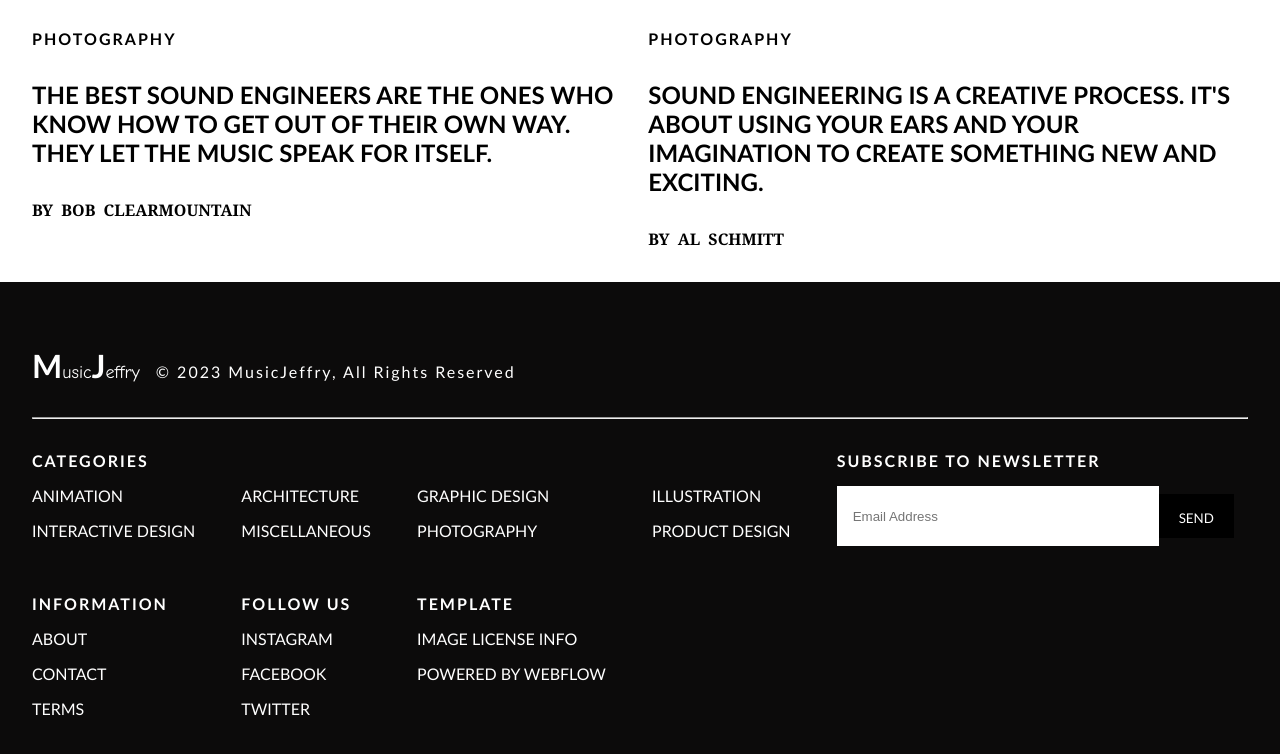
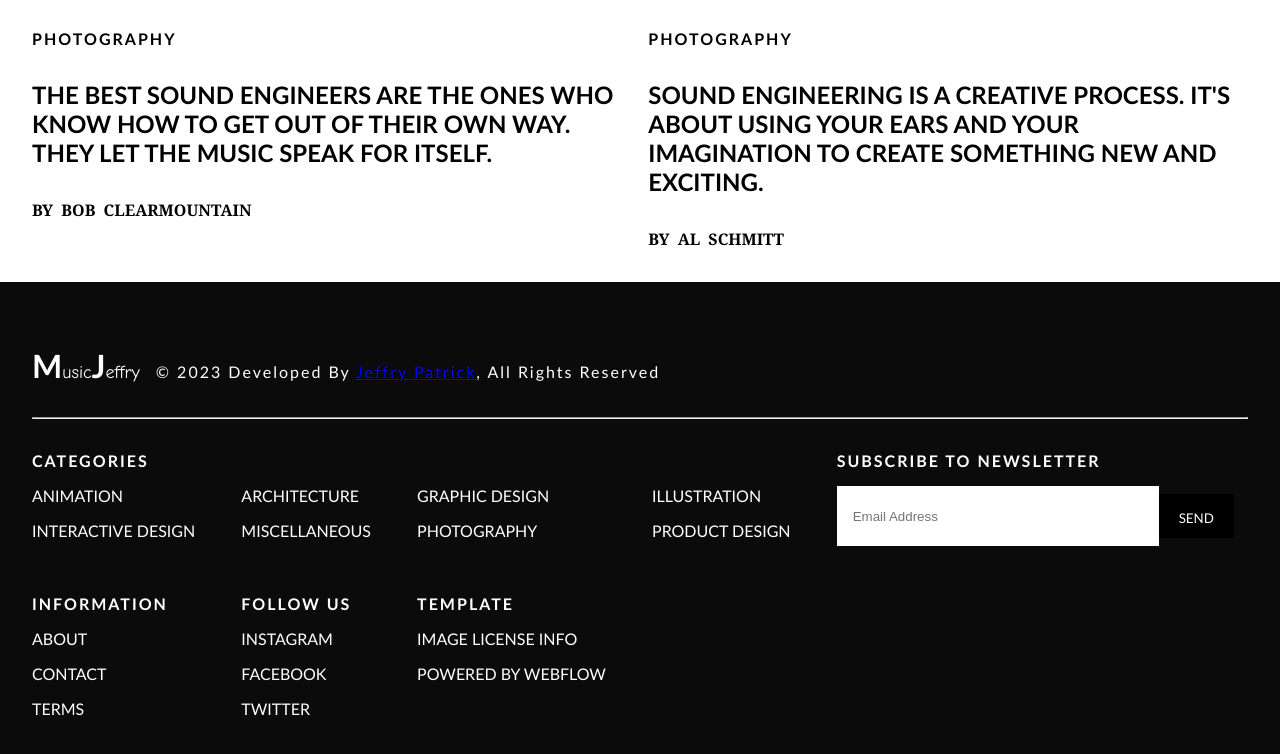
Before and after one commit to JeffryPatrick/Demo-Deploy, a plain HTML site: page index.html in a window 1280 px wide. Shown: the part 5033-5787 px from the top of the page. Drawn offline with Linux system fonts and the light colour scheme.

Commit message:
Added dev profile

```diff
--- a/index.html
+++ b/index.html
@@ -192,7 +192,7 @@
     <footer>
         <div class="footer_copyright">
             <h1 class="footer_title">M<span>usic</span>J<span>effry</span></h1>
-            <span class="copyright">&copy; 2023 MusicJeffry, All Rights Reserved</span>
+            <span class="copyright">&copy; 2023 Developed By <a href="https://jeffry-patrick.web" target="_blank">Jeffry Patrick</a>, All Rights Reserved</span>
         </div>
         <hr style="background-color: white;" class="line">
         <div class="additional_links">
```
